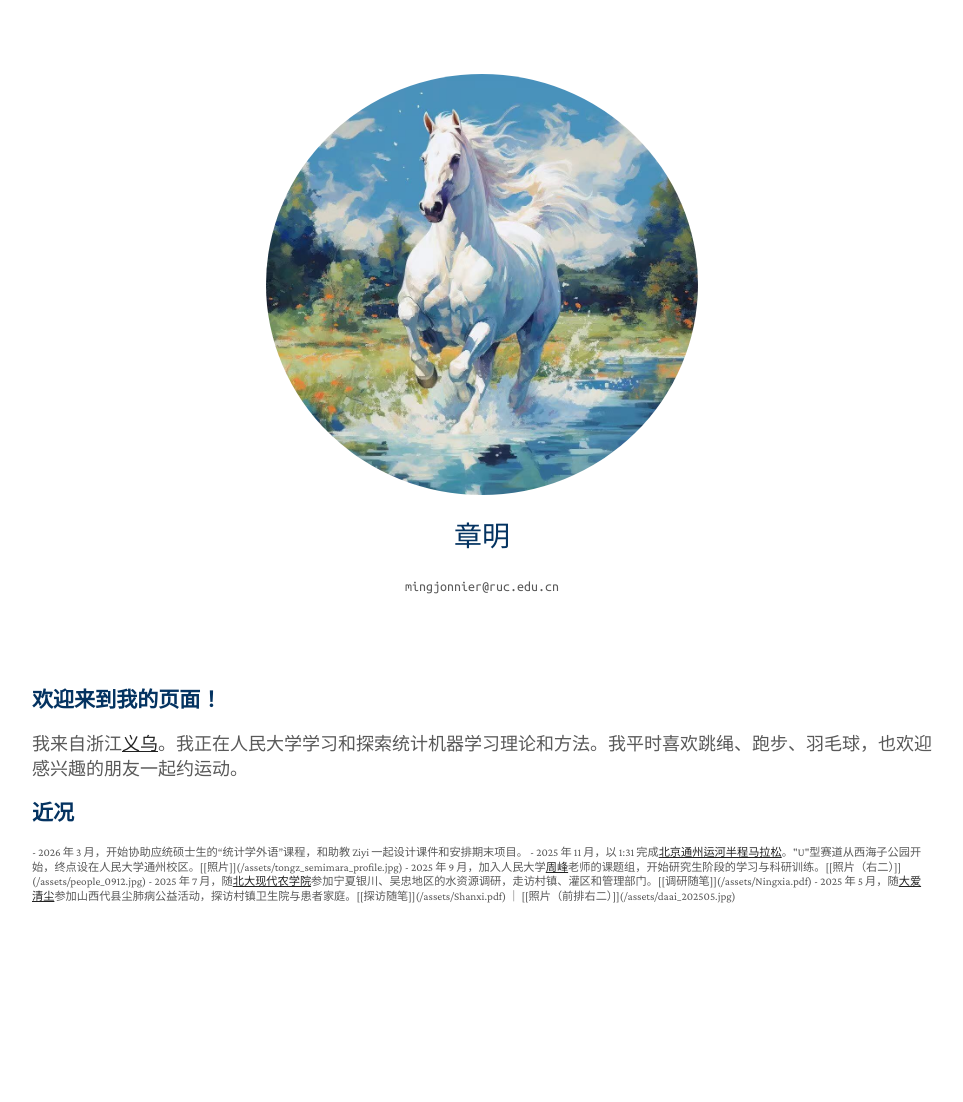
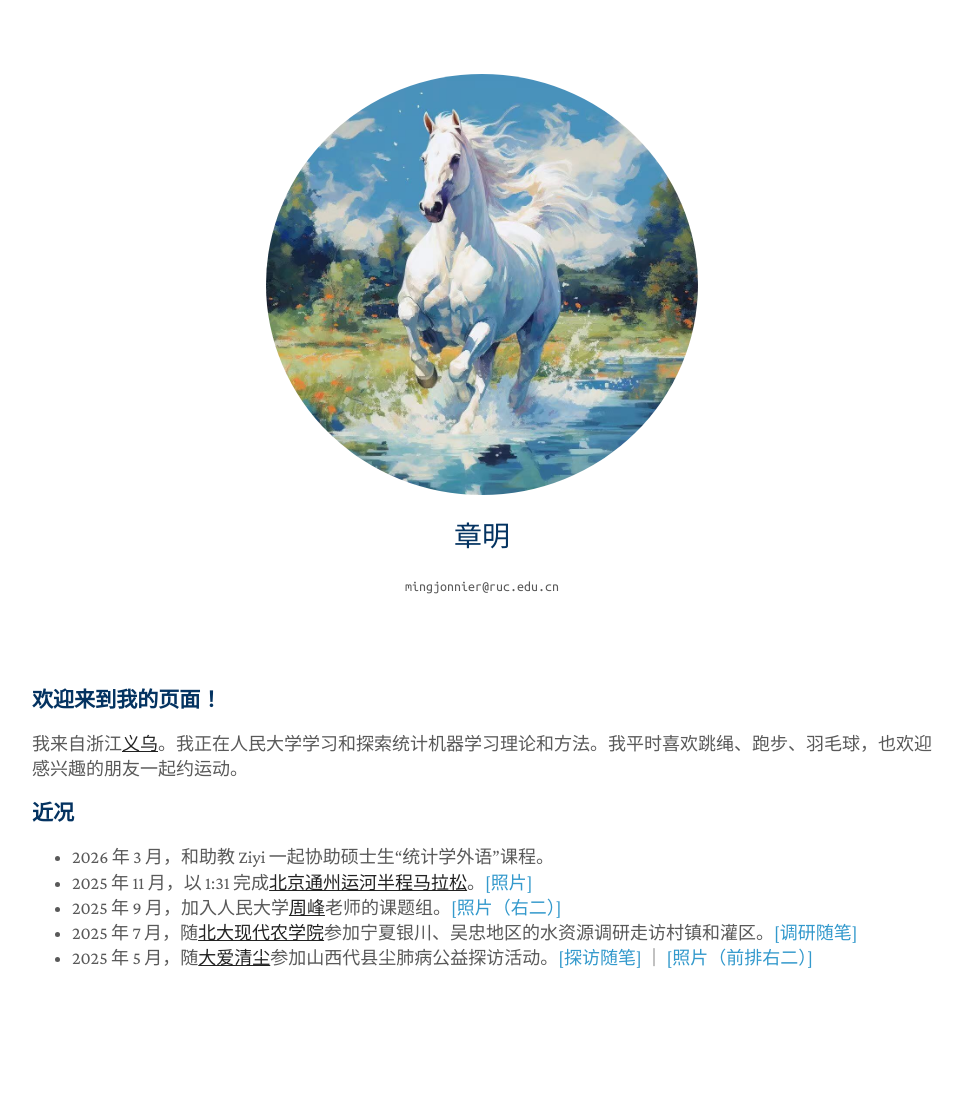
Before and after one commit to zhangming4153/zhangming4153.github.io, a Jekyll site: the page built from cn/index.md, in a window 1280 px wide. Shown: the whole page, without its empty margins (158-1121 px from the left). Built offline with Jekyll 4.4.1, drawn with Linux system fonts in a browser that asks for light colours; a style sheet for code colours, icons or effects is not loaded; before the commit the page ends 1015 px from its top, so only the background shows below that.

Commit message:
Update index.md

```diff
--- a/cn/index.md
+++ b/cn/index.md
@@ -9,10 +9,8 @@ title: 章明
 
 ### 近况
 
-<div style="font-size: 0.70rem; line-height: 1.3;">
-- 2026 年 3 月，开始协助应统硕士生的“统计学外语”课程，和助教 Ziyi 一起设计课件和安排期末项目。
-- 2025 年 11 月，以 1:31 完成<a href="https://baike.baidu.com/item/2025北京通州运河半程马拉松/66790330"><strong><u>北京通州运河半程马拉松</u></strong></a>。"U"型赛道从西海子公园开始，终点设在人民大学通州校区。[[照片]](/assets/tongz_semimara_profile.jpg)
-- 2025 年 9 月，加入人民大学<a href="https://zhoufeng6288.github.io"><strong><u>周峰</u></strong></a>老师的课题组，开始研究生阶段的学习与科研训练。[[照片（右二）]](/assets/people_0912.jpg)
-- 2025 年 7 月，随<a href="https://www.saas.pku.edu.cn"><strong><u>北大现代农学院</u></strong></a>参加宁夏银川、吴忠地区的水资源调研，走访村镇、灌区和管理部门。[[调研随笔]](/assets/Ningxia.pdf)
-- 2025 年 5 月，随<a href="https://daqc.org.cn"><strong><u>大爱清尘</u></strong></a>参加山西代县尘肺病公益活动，探访村镇卫生院与患者家庭。[[探访随笔]](/assets/Shanxi.pdf) ｜ [[照片（前排右二）]](/assets/daai_202505.jpg)
-</div>
+- 2026 年 3 月，和助教 Ziyi 一起协助硕士生“统计学外语”课程。
+- 2025 年 11 月，以 1:31 完成<a href="https://baike.baidu.com/item/2025北京通州运河半程马拉松/66790330"><strong><u>北京通州运河半程马拉松</u></strong></a>。[[照片]](/assets/tongz_semimara_profile.jpg)
+- 2025 年 9 月，加入人民大学<a href="https://zhoufeng6288.github.io"><strong><u>周峰</u></strong></a>老师的课题组。[[照片（右二）]](/assets/people_0912.jpg)
+- 2025 年 7 月，随<a href="https://www.saas.pku.edu.cn"><strong><u>北大现代农学院</u></strong></a>参加宁夏银川、吴忠地区的水资源调研走访村镇和灌区。[[调研随笔]](/assets/Ningxia.pdf)
+- 2025 年 5 月，随<a href="https://daqc.org.cn"><strong><u>大爱清尘</u></strong></a>参加山西代县尘肺病公益探访活动。[[探访随笔]](/assets/Shanxi.pdf) ｜ [[照片（前排右二）]](/assets/daai_202505.jpg)
```
